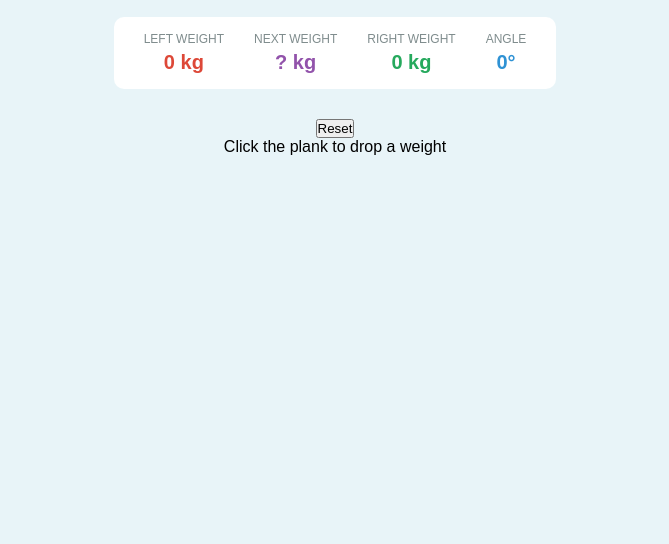
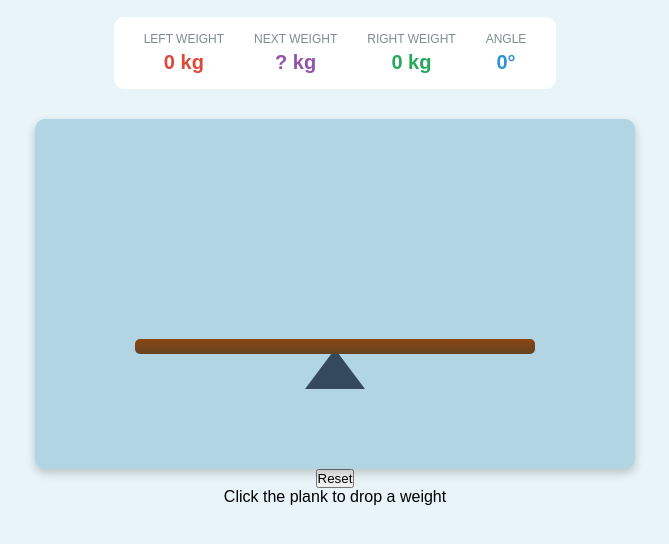
Before and after one commit to damlabuyukutnu/damla-nur-buyukutnu, a plain HTML site: page index.html in a window 1280 px wide. Shown: the part 60-604 px from the top of the page, without its empty margins (305-974 px from the left). Drawn offline with Linux system fonts and the light colour scheme.

Commit message:
Style seesaw container, pivot, and plank

```diff
--- a/style.css
+++ b/style.css
@@ -46,3 +46,39 @@ h1 {
 .next { color: #9253ab; }
 .right { color: #26a95d; }
 .angle { color: #2f92d4; }
+
+.seesaw {
+    position: relative;
+    width: 600px;
+    height: 350px;
+    background-color: rgb(178, 213, 228);
+    border-radius: 10px;
+    overflow: hidden;
+    box-shadow: 0 4px 10px rgba(0,0,0,0.2);
+}
+
+.pivot {
+    position: absolute;
+    bottom: 80px;
+    left: 50%;
+    transform: translateX(-50%);
+    width: 0;
+    height: 0;
+    border-left: 30px solid transparent;
+    border-right: 30px solid transparent;
+    border-bottom: 40px solid #34495e;
+}
+
+.plank {
+    position: absolute;
+    bottom: 115px;
+    left: 50%;
+    width: 400px;
+    height: 15px;
+    background: linear-gradient(to bottom, #8B4513, #654321);
+    border-radius: 5px;
+    transform-origin: center center;
+    transform: translateX(-50%) rotate(0deg);
+    transition: transform 0.5s ease-out;
+    cursor: pointer;
+}
```
